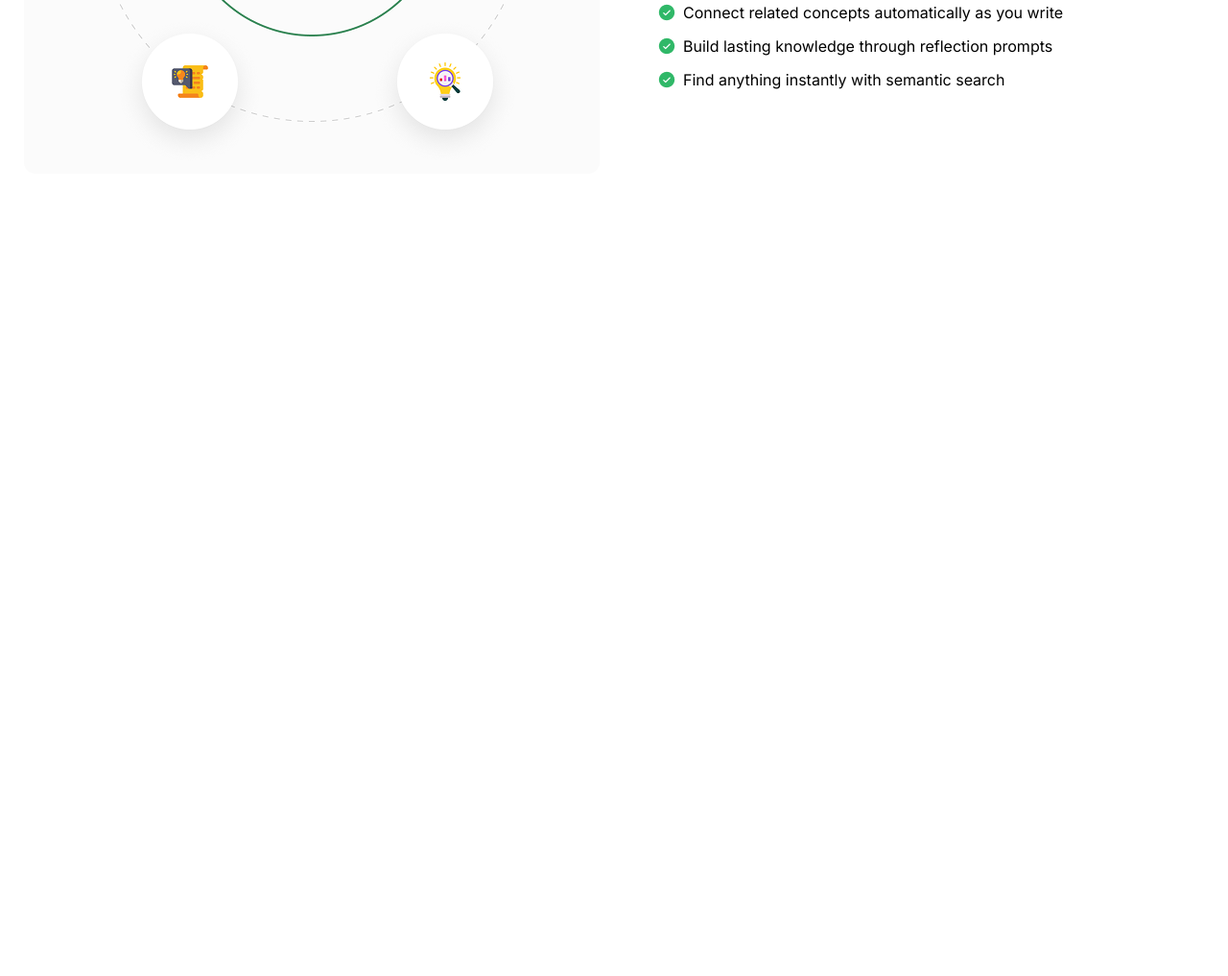
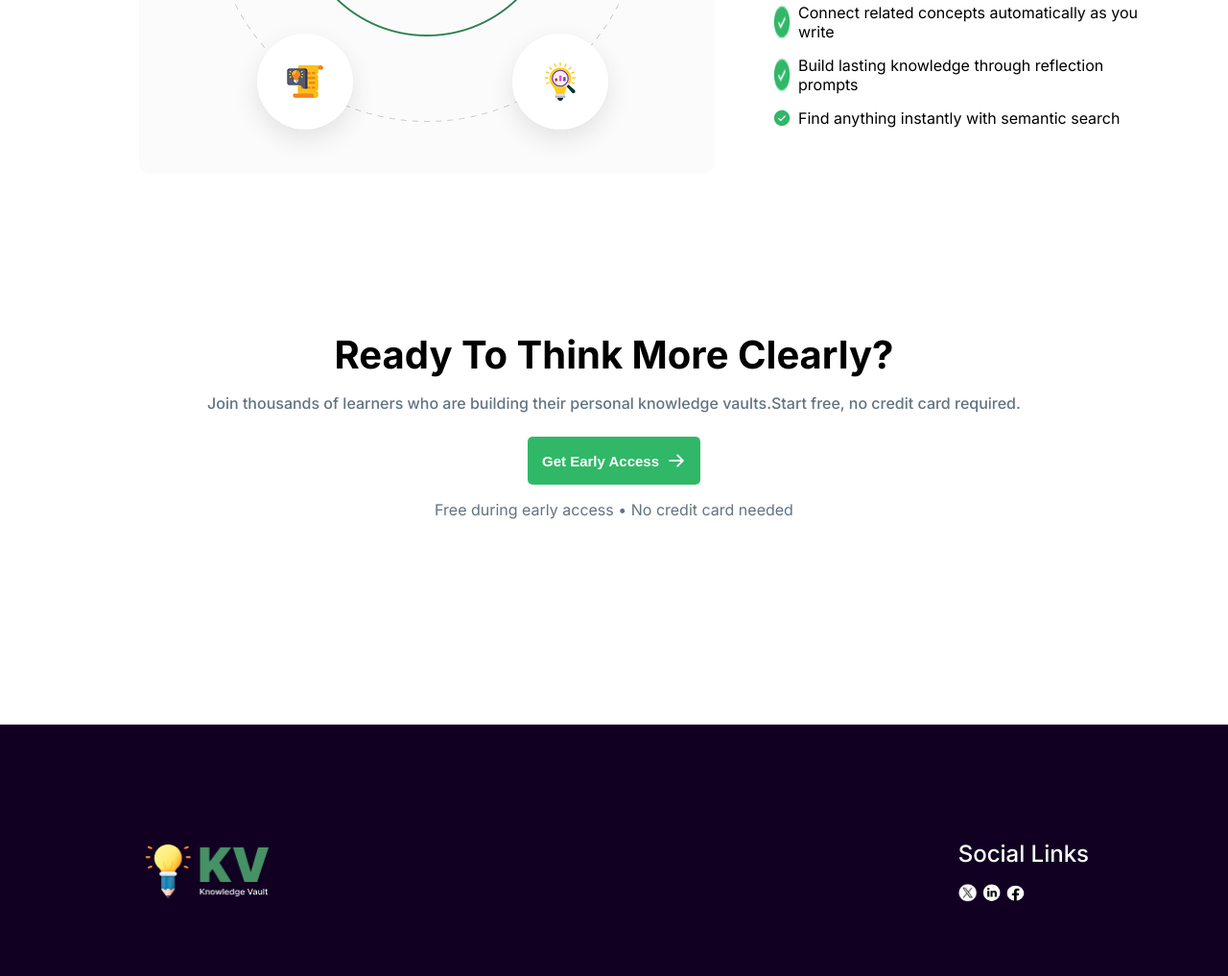
Before and after one commit to ShafiilSadat013/Assignment-1, a plain HTML site: page index.html in a window 1280 px wide. Shown: the part 1783-2800 px from the top of the page at 96% size. Before the commit the page ends 2088 px from the top, so only its background shows below. Drawn offline with Linux system fonts and the light colour scheme.

Commit message:
done with section 4 and 5

```diff
--- a/index.html
+++ b/index.html
@@ -27,7 +27,7 @@
 
         <section id="banner">
             <div class="banner-content">
-                <h4><img src="assets/circlebtn.png" alt=""> Early Access Now Open</h4>
+                <h4><img src="assets/circlebtn.png" alt=""><a href="">Early Access Now Open</a></h4>
                 <span class="l1">Structured Thinking,</span> <span class="l2">Not Just Note-Taking.</span>
                 <p>
                     A private space to store notes, links, and learning summaries — designed to help you think clearly, connect ideas, and turn learning into long-term knowledge.
@@ -99,6 +99,48 @@
         </div>
     </section>
 
+    <section id="sec4">
+        <div class="container">
+            <div class="container4">
+                <h1>Ready To Think More Clearly?</h1>
+                <p>Join thousands of learners who are building their personal knowledge vaults.Start free, no credit card required.</p>
+            </div>
+            <div class="btn3">
+                <button class="btn1">Get Early Access <img src="assets/ArrowRight.png" alt=""></button>
+            </div>
+            <div class="sec4-1">
+                <p>Free during early access • No credit card needed</p>
+            </div>
+
+        </div>
+    </section>
+
+
+    <footer>
+     <section class="footer-container">
+        <div class="container">
+            <div class="line-items">
+               <div class="footerImg">
+                <img src="assets/logo-footer.png" alt="">
+               </div>
+                <div class="social">
+                    <h2>Social Links</h2>
+                    <div class="icons">
+                        <img src="assets/x.png" alt="">
+                        <img src="assets/Lin.png" alt="">
+                        <img src="assets/fb.png" alt="">
+                    </div>
+                </div>
+            </div>
+
+            <div class="copyright">
+                <p>&copy;2026 Personal Knowledge Vault. All Rights Vault</p>
+
+            </div>
+        </div>
+     </section>
+    </footer>
+
 
 </body>
 </html>
--- a/styless/assignment1.css
+++ b/styless/assignment1.css
@@ -14,6 +14,8 @@
 
 }
 
+
+/* to keep everything centered */
 .container{
     max-width: 2100px;
     margin: 0 auto;
@@ -33,6 +35,9 @@
 
     background-color: #30B868;
     padding: 15px 15px 15px 15px;
+    border: none;
+    box-shadow: none;
+    outline: none;
     color: #FFFFFF;
     font-size: 15px;
     cursor: pointer;
@@ -124,7 +129,12 @@
     color: #30B868;
     background-color: #FFFFFF;
     border-radius: 50px;
-    font-size: 16px;
+    /* font-size: 16px; */
+}
+
+.banner-content h4 a{
+    text-decoration: none;
+    size: 16px;
 }
 
 .banner-content .l1{
@@ -157,12 +167,15 @@
 
 
 
-.banner-content .banner-button .btn1{
+.btn1{
 
     display: flex;
     align-items: center;
     gap: 8px;
     background-color: #30B868;
+    border: none;
+    box-shadow: none;
+    outline: none;
     padding: 15px 15px 15px 15px;
     color: #FFFFFF;
     font-size: 15px;
@@ -174,12 +187,15 @@
 
 
 
-.banner-content .banner-button .btn2{
+.btn2{
 
     display: flex;
     align-items: center;
     gap: 8px;
     background: none;
+    border: none;
+    box-shadow: none;
+    outline: none;
     padding: 15px 15px 15px 15px;
     border: 2px solid white;
     color: #FFFFFF;
@@ -191,12 +207,11 @@
 
 }
 
-.banner-content .banner-button .btn1:hover{
+.btn1:hover{
     background-color: #07632d;
     transform: scale(1.05);
 }
-
-.banner-content .banner-button .btn2:hover{
+.btn2:hover{
     background-color: rgb(143, 143, 194);
     color: rgb(255, 253, 253);
     transform: scale(1.05);
@@ -254,7 +269,7 @@
 }
 
 #sec3{
-    padding: 120px 0;
+    padding: 120px 120px 120px 120px;
 }
 
 #sec3 .container3{
@@ -305,3 +320,85 @@
     gap: 7px;
     margin-bottom: 15px;
 }
+
+#sec4{
+    width: 100%;
+    height: 450px;
+    padding: 40px 120px 120px 120px;
+    align-items: center;
+    text-align: center;
+}
+#sec4 .container .container4 h1{
+    font-size: 40px;
+    font-weight: bold;
+    margin-bottom: 16px;
+
+
+}
+#sec4 .container .container4 p{
+    font-size: 16px;
+    font-weight: 500;
+    color: #627382;
+}
+
+#sec4 .container .sec4-1 p{
+    font-size: 16px;
+    font-weight: 400;
+    color: #627382;
+
+}
+
+.container .btn3{
+    display: inline-block;
+    align-items: center;
+    margin-top: 25px;
+    margin-bottom: 16px;
+}
+
+footer .footer-container{
+    background-color: #110022;
+    width: 100%;
+    padding: 120px 120px 30px 120px  ;
+}
+
+/* }
+.footer-container .container{
+    padding: 120px 120px 30px 120px  ;
+} */
+
+.footer-container .container .line-items{
+    margin: 0 auto;
+    display: flex;
+    justify-content: space-between;
+    align-items: center;
+}
+
+.line-items .footerImg img{
+    width: 140px;
+    height: 60px;
+
+}
+
+.line-items .social h2{
+    font-size: 20;
+    color: #FFFFFF;
+    font-weight: 500;
+    text-align: center;
+    margin-bottom: 16px;
+}
+
+.social .icons img{
+    width: 20px;
+    height: 20px;
+
+}
+
+.container .copyright p{
+
+    border-top: 1px solid #b3a2a2;
+    padding-top: 16px;
+    font-size: 16px;
+    text-align: center;
+    color: #FAFAFA;
+    margin-top: 120PX;
+}
```
Also changed, not shown: assets/Lin.png (added), assets/fb.png (added), assets/x.png (added).
